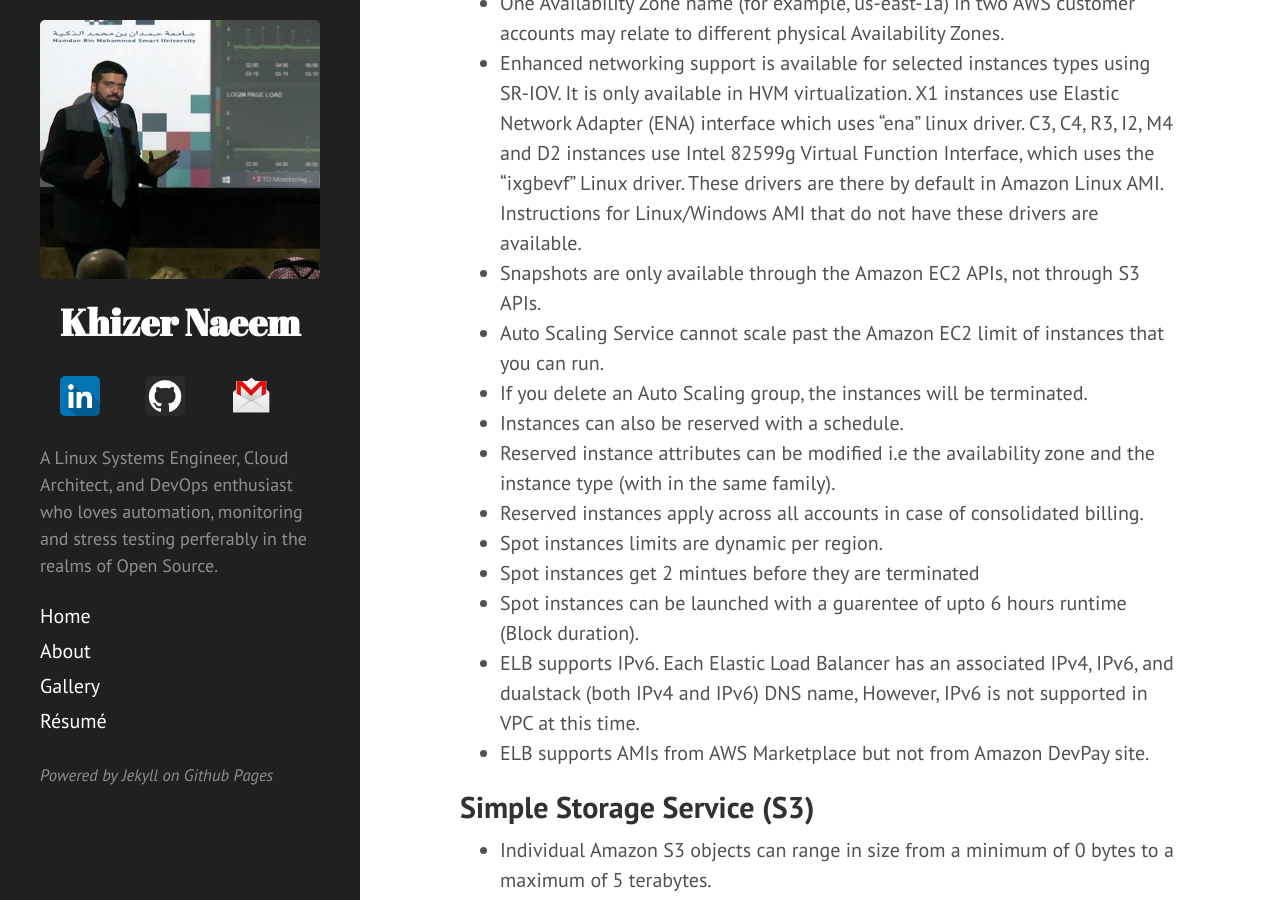
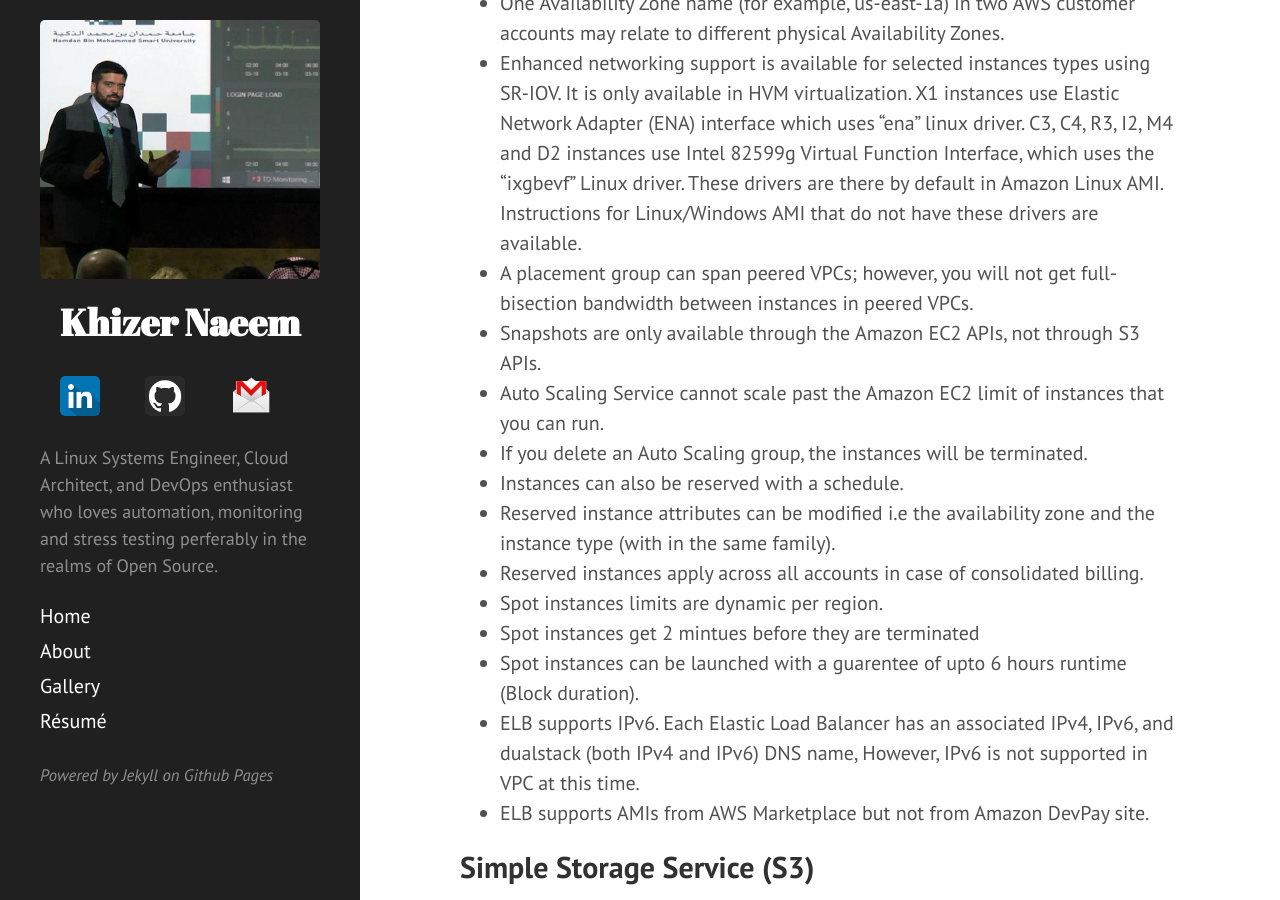
Before and after one commit to kxr/kxr.github.io, a Jekyll site: the page built from _posts/2016-07-07-aws-certified-solutions-architech-professional-preparation-notes.md, in a window 1280 px wide and 900 px high, scrolled down 1040 px. Built offline with Jekyll 4.4.1, drawn with Linux system fonts in a browser that asks for light colours; comment, search, counter and statistics services are not loaded.

Commit message:
aws csa pro

```diff
--- a/_posts/2016-07-07-aws-certified-solutions-architech-professional-preparation-notes.md
+++ b/_posts/2016-07-07-aws-certified-solutions-architech-professional-preparation-notes.md
@@ -17,6 +17,7 @@ title: AWS Certified Solutions Architect Professional Prepartion Notes
 - 5 Elastic IP addresses per region limit, which can be increased. ElasticIPs are charged when not associated to a running instance.
 - One Availability Zone name (for example, us-east-1a) in two AWS customer accounts may relate to different physical Availability Zones.
 - Enhanced networking support is available for selected instances types using SR-IOV. It is only available in HVM virtualization. X1 instances use Elastic Network Adapter (ENA) interface which uses "ena" linux driver. C3, C4, R3, I2, M4 and D2 instances use Intel 82599g Virtual Function Interface, which uses the “ixgbevf” Linux driver. These drivers are there by default in Amazon Linux AMI. Instructions for Linux/Windows AMI that do not have these drivers are available.
+- A placement group can span peered VPCs; however, you will not get full-bisection bandwidth between instances in peered VPCs.
 - Snapshots are only available through the Amazon EC2 APIs, not through S3 APIs.
 - Auto Scaling Service cannot scale past the Amazon EC2 limit of instances that you can run.
 - If you delete an Auto Scaling group, the instances will be terminated.
```
